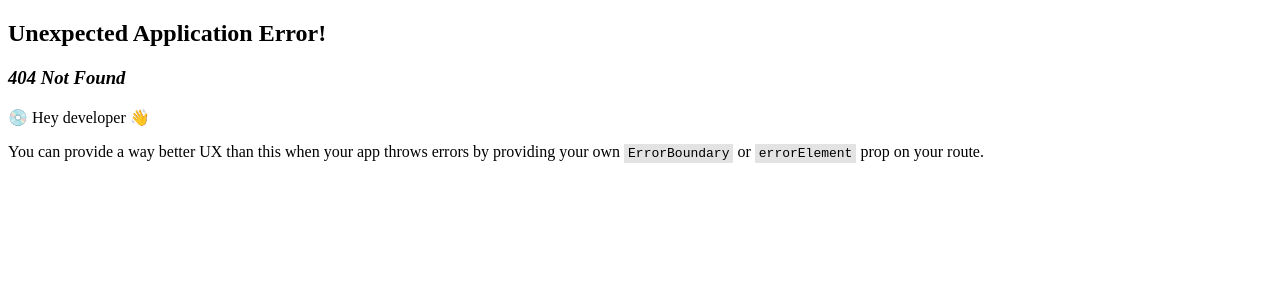
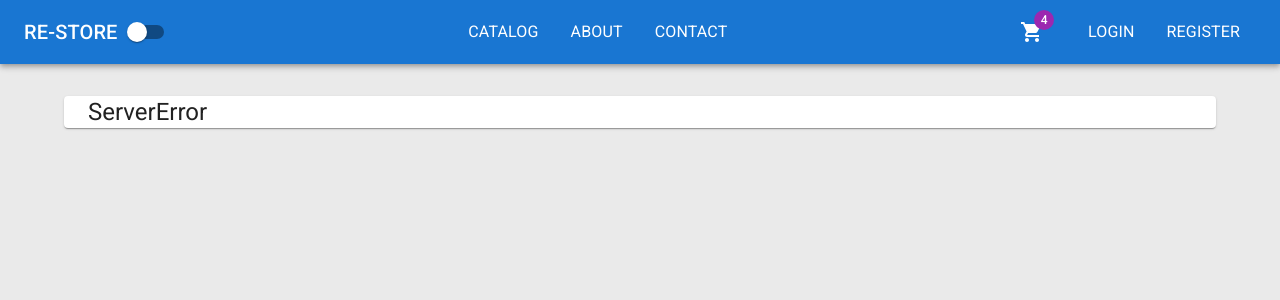
Before and after one commit to LarsNyborgPedersen/e-commerce, a React (Create React App) app in the folder client/: page /server-error in a window 1280 px wide. Before the commit this address had no page. Shown: the top 300 px of the page. Built offline with nearby package versions, Linux system fonts and the light colour scheme.

Commit message:
Creating a server error component

```diff
--- a/client/src/app/api/agent.ts
+++ b/client/src/app/api/agent.ts
@@ -1,5 +1,6 @@
 import axios, { AxiosError, AxiosResponse } from "axios";
 import { toast } from "react-toastify";
+import { router } from "../router/Routes";
 
 axios.defaults.baseURL = 'http://localhost:5000/api/';
 
@@ -26,7 +27,7 @@
         toast.error(data.title)
         break;
     case 500:
-        toast.error(data.title)
+        router.navigate('/server-error', {state: {error: data}})
         break;
     default:
         break;
--- /dev/null
+++ b/client/src/app/errors/ServerError.tsx
@@ -0,0 +1,24 @@
+import { Container, Divider, Paper, Typography } from "@mui/material";
+import { useLocation } from "react-router-dom";
+
+export default function ServerError() {
+    const {state} = useLocation();
+
+    return (
+        <Container component={Paper}>
+            {state?.error ? (
+                <>
+                    <Typography gutterBottom variant="h3" color='secondary'>
+                        {state.error.title}
+                    </Typography>
+                    <Divider />
+                    <Typography variant="body1">
+                        {state.error.detail || 'Internal server error'}
+                    </Typography>
+                </>
+            ) : (
+                <Typography variant='h5' gutterBottom>ServerError</Typography>
+            )}
+        </Container>
+    )
+}
--- a/client/src/app/router/Routes.tsx
+++ b/client/src/app/router/Routes.tsx
@@ -4,6 +4,7 @@
 import ProductDetails from "../../features/catalog/ProductDetails";
 import ContactPage from "../../features/contact/ContactPage";
 import HomePage from "../../features/home/HomePage";
+import ServerError from "../errors/ServerError";
 import App from "../layout/App";
 
 export const router = createBrowserRouter([
@@ -15,7 +16,8 @@
             {path: 'Catalog', element: <Catalog />},
             {path: 'catalog/:id', element: <ProductDetails />},
             {path: 'about', element: <AboutPage />},
-            {path: 'contact', element: <ContactPage />}
+            {path: 'contact', element: <ContactPage />},
+            {path: 'server-error', element: <ServerError />}
         ]
     }
 ])
```
